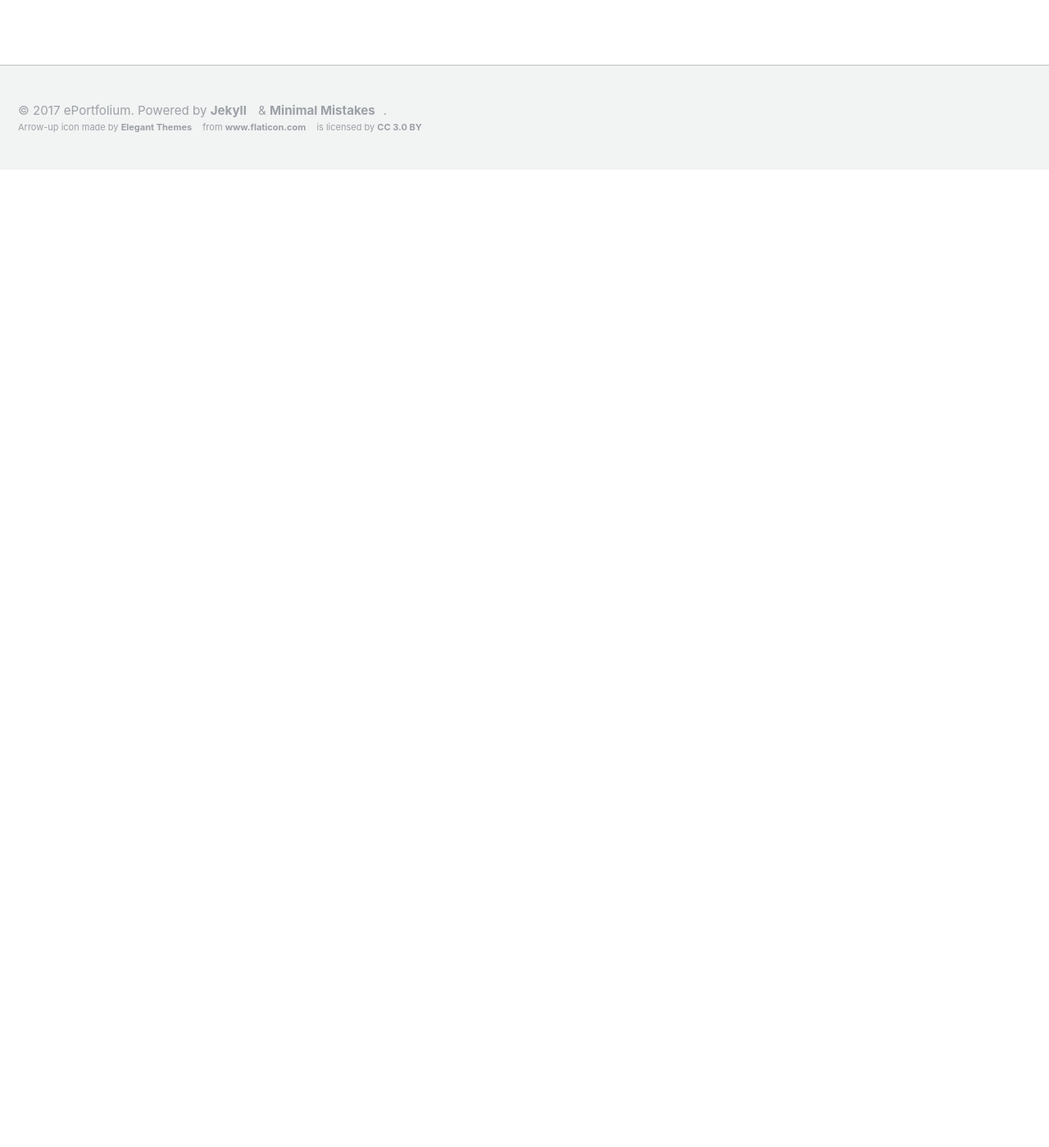
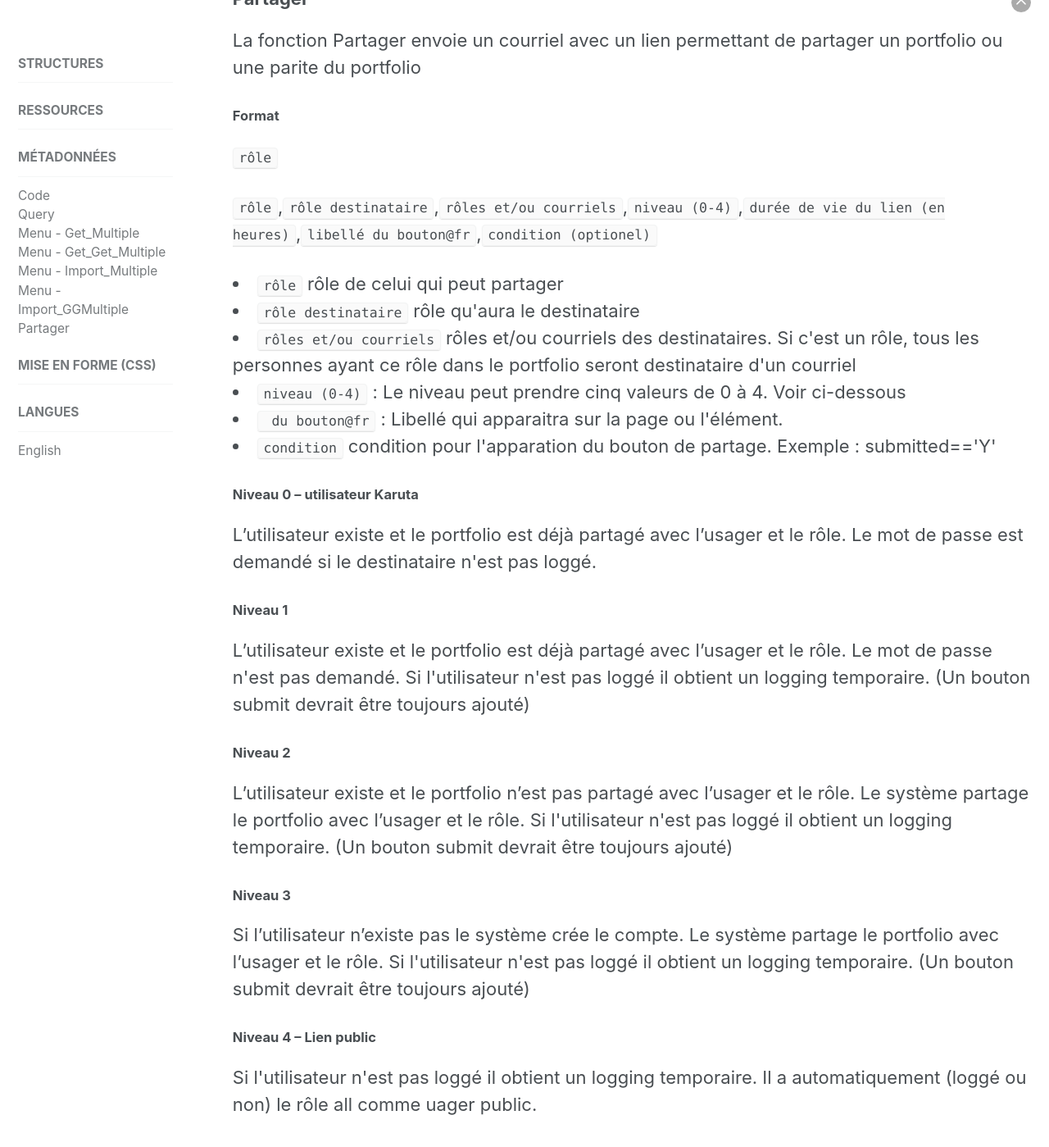
Before and after one commit to karutaproject/karuta-frontend-documentation, a Jekyll site: the page built from _pages/metadata_fr.html, in a window 1280 px wide and 1400 px high, scrolled down 4743 px. Shown: the whole window at 82% size. Built offline with Jekyll 4.4.1, drawn with Linux system fonts in a browser that asks for light colours; before the commit the page ends 4950 px from its top, so only the background shows below that.

Commit message:
Metadata: Partager

```diff
--- a/_data/navigation.yml
+++ b/_data/navigation.yml
@@ -225,6 +225,8 @@ metadata_fr:
         url: /metadata_fr/#import_multiple
       - title: "Menu - Import_GGMultiple"
         url: /metadata_fr/#import_ggmultiple
+      - title: "Partager"
+        url: /metadata_fr/#sharing
   - title: Mise en forme (CSS)
     url: /css_fr/
   - title: Langues
@@ -251,6 +253,8 @@ metadata_en:
         url: /metadata_en/#import_multiple
       - title: "Menu - Import_GGMultiple"
         url: /metadata_en/#import_ggmultiple
+      - title: "Sharing"
+        url: /metadata_en/#sharing
   - title: CSS
     url: /css_en/
   - title: Langues
--- a/_pages/metadata_fr.html
+++ b/_pages/metadata_fr.html
@@ -117,3 +117,30 @@ sidebar:
 	<p>menu : <code>function</code>,<code>import_ggmultiple</code>/<code>?.child.referentiel.skill$.label</code>/<code>?</code>,<code>Ajouter une compétence@fr</code>,<code>auteur</code></p>
 	<p>Remarque: Ce menu se trouve sur une unitstructure et le Get_resource est en-dessous d'où le child, referentiel est le tag du Get_resource ainsi que des items de la liste de référentiels. Chaque item a pour code le code du portfolio référentiel. Les points d'interrogation ? font référence à ce code de portfolio référentiel </p>
 </article>
+
+<article>
+	<a style='float:right' href='#top'><img src='../assets/img/arrow-up.png'/></a>
+	<h3 id='sharing'>Partager</h3>
+	<p>La fonction Partager envoie un courriel avec un lien permettant de partager un portfolio ou une parite du portfolio</p>
+	<h4>Format</h4>
+	<p><code>rôle</code></p>
+	<p><code>rôle</code>,<code>rôle destinataire</code>,<code>rôles et/ou courriels</code>,<code>niveau (0-4)</code>,<code>durée de vie du lien (en heures)</code>,<code>libellé du bouton@fr</code>,<code>condition (optionel)</code></p>
+		<li><code>rôle</code> rôle de celui qui peut partager</li>
+		<li><code>rôle destinataire</code> rôle qu'aura le destinataire</li>
+		<li><code>rôles et/ou courriels</code> rôles et/ou courriels des destinataires. Si c'est un rôle, tous les personnes ayant ce rôle dans le portfolio seront destinataire d'un courriel</li>
+		<li><code>niveau (0-4)</code> : Le niveau peut prendre cinq valeurs de 0 à 4. Voir ci-dessous</li>
+		<li><code> du bouton@fr</code> : Libellé qui apparaitra sur la page ou l'élément.</li>
+		<li><code>condition</code> condition pour l'apparation du bouton de partage. Exemple :  submitted=='Y'</li>
+	</ul>
+	<h5>Niveau 0 – utilisateur Karuta</h5>
+	<p>L’utilisateur existe et le portfolio est déjà partagé avec l’usager et le rôle. Le mot de passe est demandé si le destinataire n'est pas loggé.</p>
+	<h5>Niveau 1</h5>
+	<p>L’utilisateur existe et le portfolio est déjà partagé avec l’usager et le rôle. Le mot de passe n'est pas demandé. Si l'utilisateur n'est pas loggé il obtient un logging temporaire. (Un bouton submit devrait être toujours ajouté)</p>
+	<h5>Niveau 2</h5>
+	<p>L’utilisateur existe et le portfolio n’est pas partagé avec l’usager et le rôle. Le système partage le portfolio avec l’usager et le rôle. Si l'utilisateur n'est pas loggé il obtient un logging temporaire. (Un bouton submit devrait être toujours ajouté)</p>
+	<h5>Niveau 3</h5>
+	<p>Si l’utilisateur n’existe pas le système crée le compte. Le système partage le portfolio avec l’usager et le rôle. Si l'utilisateur n'est pas loggé il obtient un logging temporaire. (Un bouton submit devrait être toujours ajouté)</p>
+	<h5>Niveau 4 – Lien public</h5>
+	<p>Si l'utilisateur n'est pas loggé il obtient un logging temporaire. Il a automatiquement (loggé ou non) le rôle all comme uager public.
+
+</article>
```
